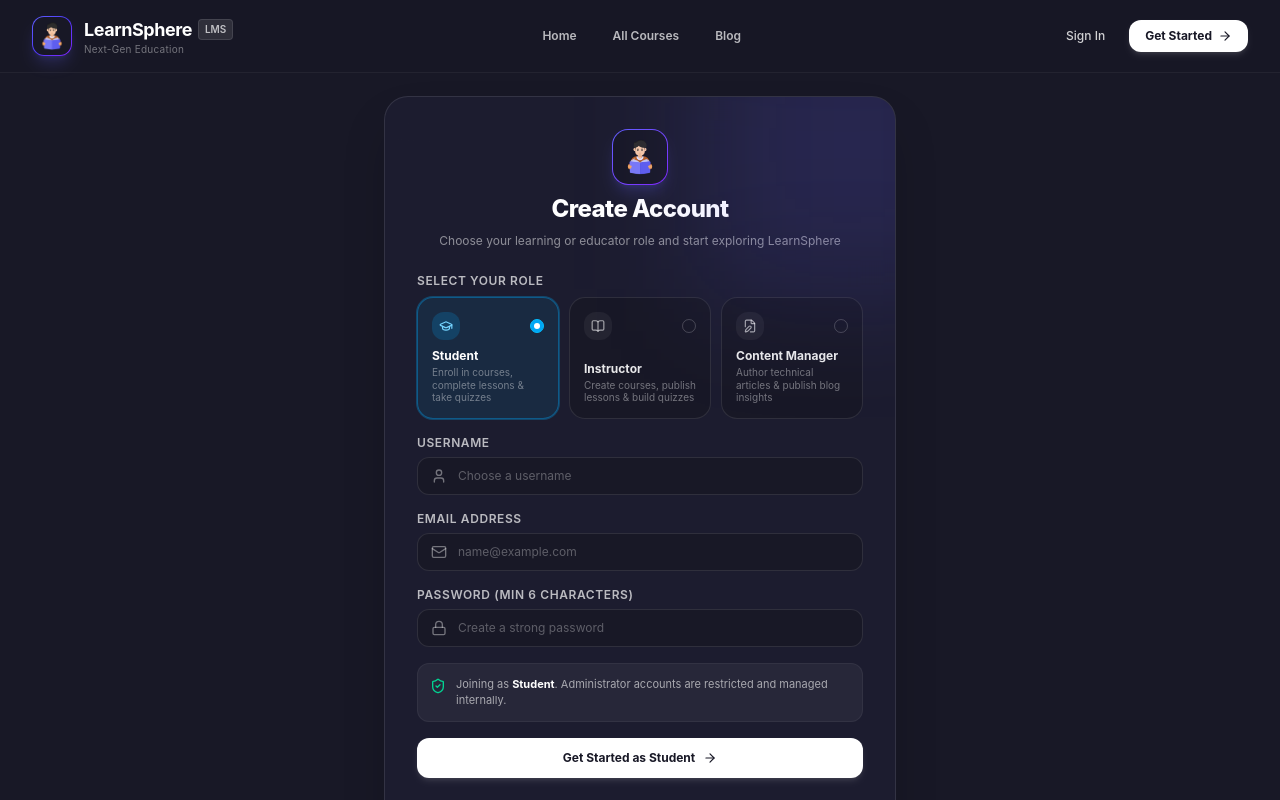
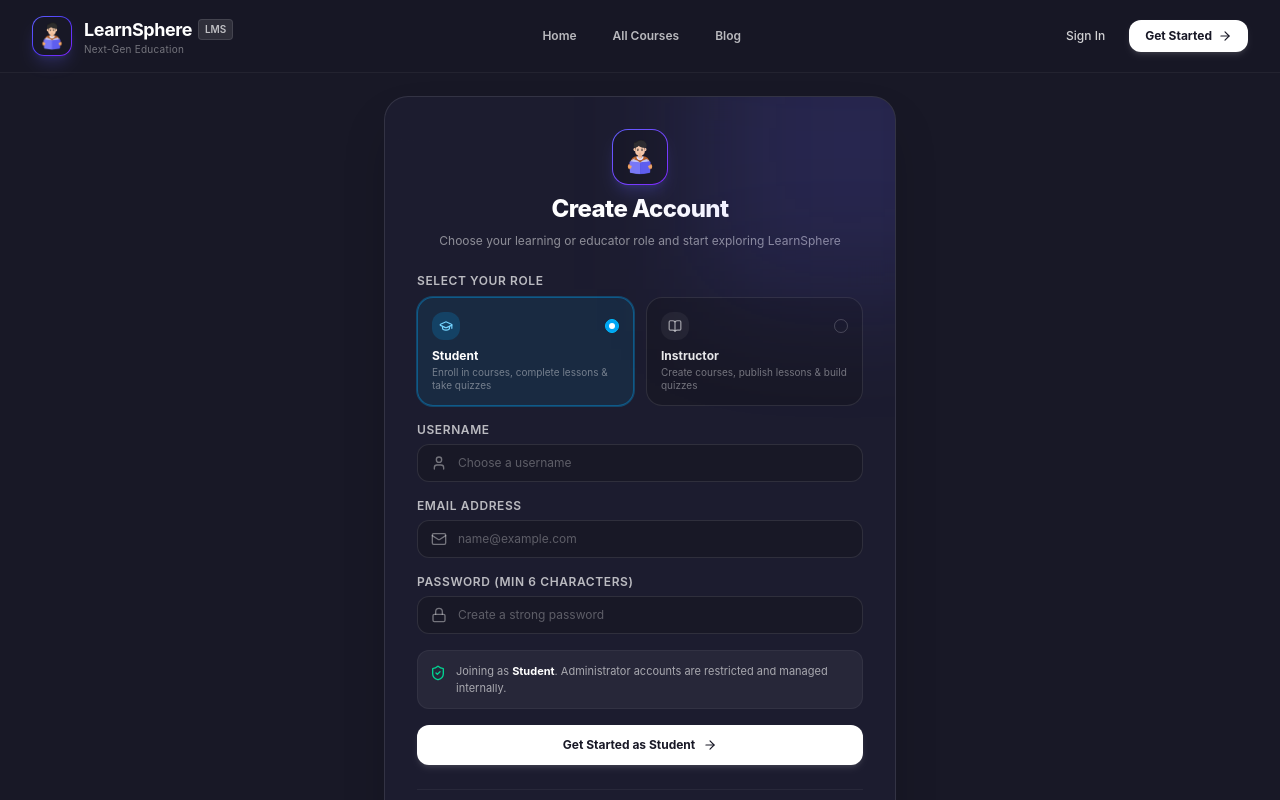
Before and after one commit to Rakibislam22/lms-frontend, a Next.js app: page /register in a window 1280 px wide. Shown: the top 800 px of the page. Built offline with nearby package versions, Linux system fonts and the light colour scheme; no server answers.

Commit message:
fix(auth): restrict registration role selection to student and instructor

```diff
--- a/src/app/register/page.jsx
+++ b/src/app/register/page.jsx
@@ -14,7 +14,6 @@
   AlertCircle,
   GraduationCap,
   BookOpen,
-  FileEdit,
   ShieldCheck
 } from 'lucide-react';
 
@@ -40,17 +39,6 @@
     ringColor: 'ring-indigo-500/30',
     iconActive: 'bg-indigo-500/20 text-indigo-300',
     radioActive: 'border-indigo-400 bg-indigo-500',
-  },
-  {
-    type: 'content_manager',
-    title: 'Content Manager',
-    desc: 'Author technical articles & publish blog insights',
-    icon: FileEdit,
-    activeBg: 'bg-purple-500/10',
-    activeBorder: 'border-purple-500/40',
-    ringColor: 'ring-purple-500/30',
-    iconActive: 'bg-purple-500/20 text-purple-300',
-    radioActive: 'border-purple-400 bg-purple-500',
   },
 ];
 
@@ -78,7 +66,7 @@
     setLoading(true);
     try {
       const newUser = await register(username, email, password, selectedRole);
-      const roleLabel = selectedRole === 'content_manager' ? 'Content Manager' : selectedRole.charAt(0).toUpperCase() + selectedRole.slice(1);
+      const roleLabel = selectedRole === 'instructor' ? 'Instructor' : 'Student';
       toast.success(`Welcome to LearnSphere, ${newUser?.username || username}! Signed up as ${roleLabel}. 🎉`);
       router.push('/dashboard');
     } catch (err) {
@@ -140,12 +128,12 @@
         )}
 
         <form onSubmit={handleSubmit} className="space-y-4">
-          {/* Role Selector (Student, Instructor, Content Manager - Without Admin) */}
+          {/* Role Selector (Student or Instructor) */}
           <div>
             <label className="block text-xs font-semibold uppercase tracking-wider text-white/70 mb-2">
               Select Your Role
             </label>
-            <div className="grid grid-cols-1 sm:grid-cols-3 gap-2.5">
+            <div className="grid grid-cols-1 sm:grid-cols-2 gap-3">
               {SIGNUP_ROLES.map((r) => {
                 const Icon = r.icon;
                 const isSelected = selectedRole === r.type;
```
Also changed, not shown: 1 other file (tests, documents, lock files or other folders).
